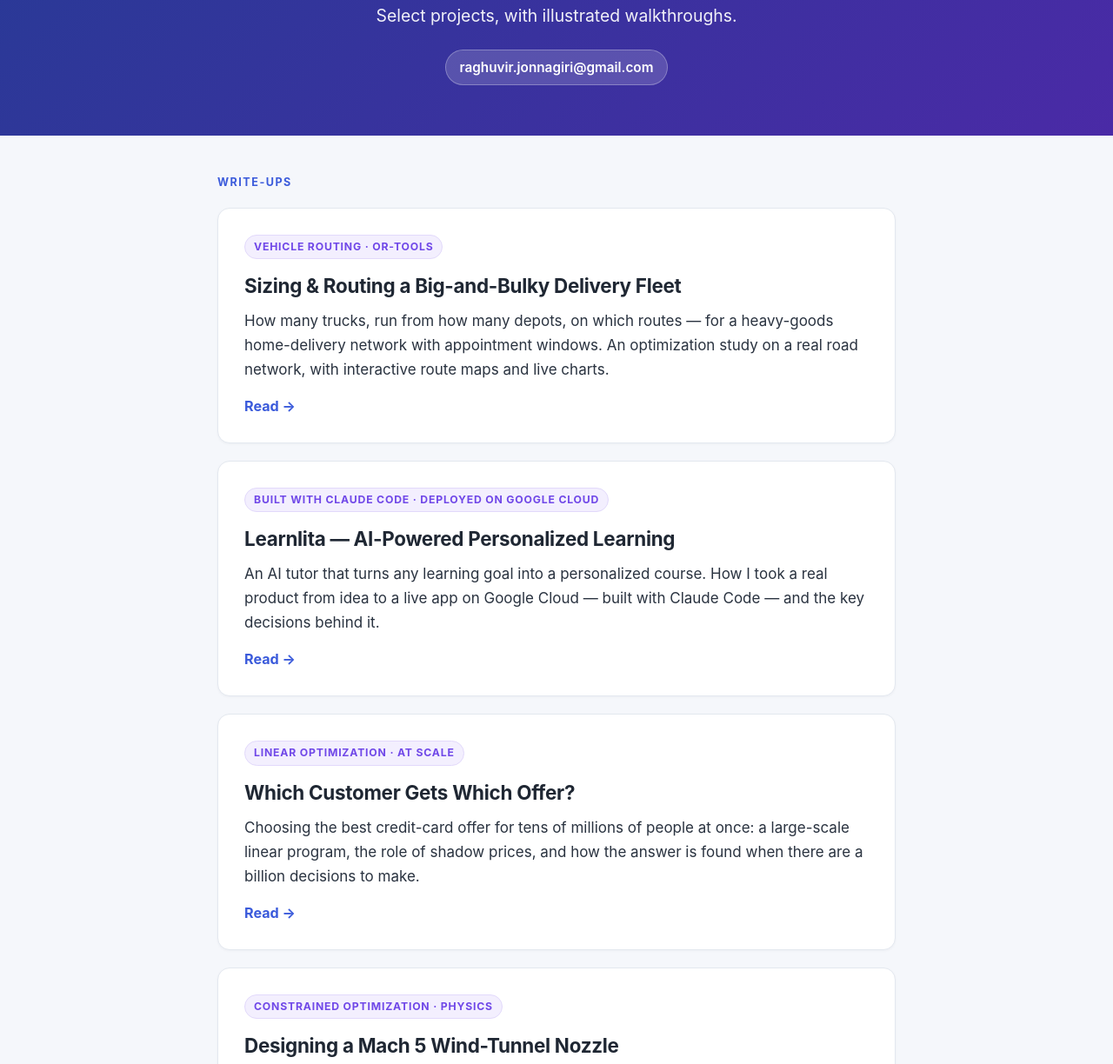
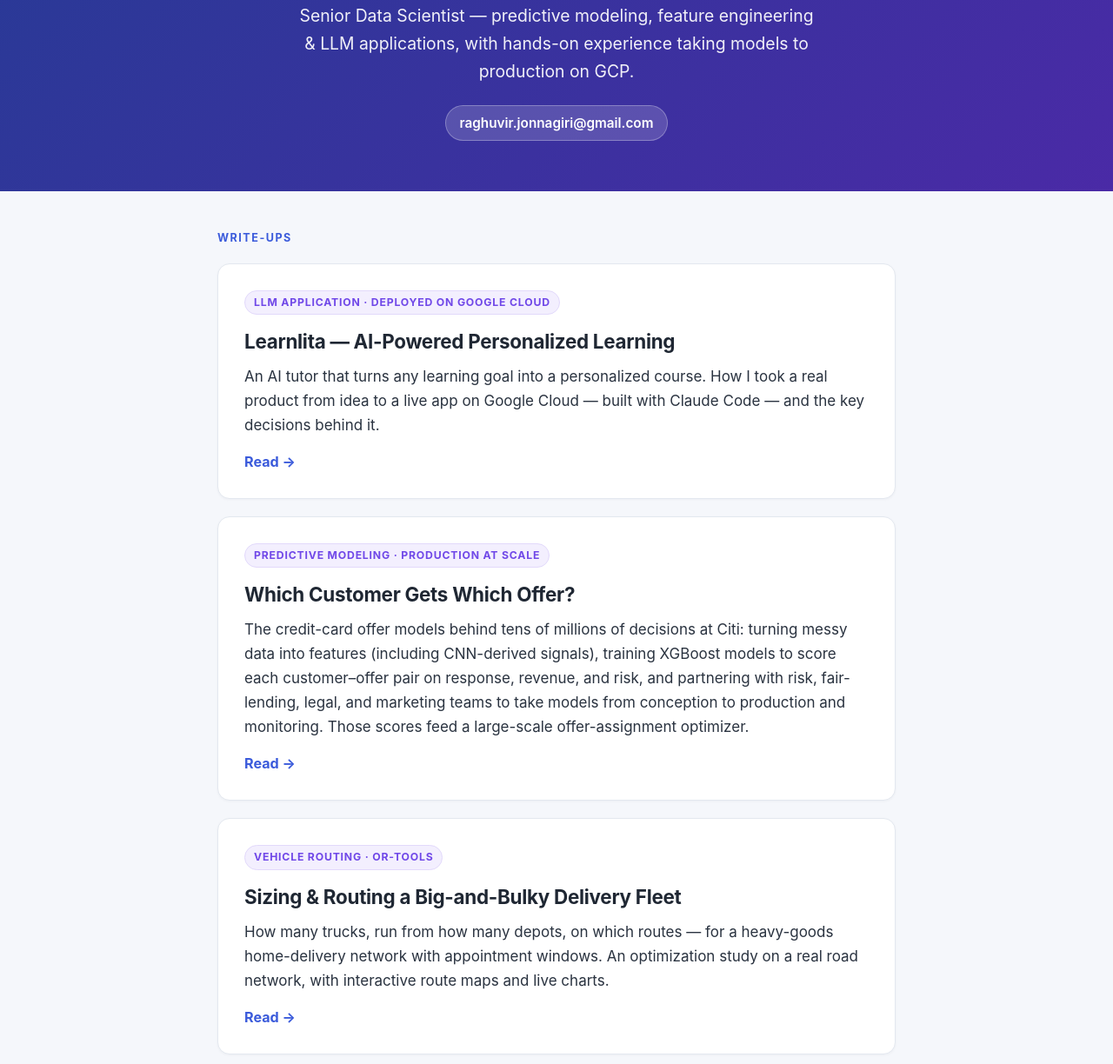
Before and after one commit to RaghuvirJonnagiri/RaghuvirJonnagiri.github.io, a plain HTML site: page index.html in a window 1280 px wide. Shown: the part 126-1350 px from the top of the page at 87% size. Drawn offline with Linux system fonts and the light colour scheme.

Commit message:
Reposition portfolio as Data Science & ML; lead with Learnlita
Retitle from "Optimization Write-ups" to "Data Science & Machine
Learning", add a Senior Data Scientist positioning line, reorder so the
ML work (Learnlita, Citi credit-card modeling) leads, and reframe the
Citi card from linear-programming-first to predictive-modeling-first.

Co-Authored-By: Claude Opus 4.8 <noreply@anthropic.com>

```diff
--- a/index.html
+++ b/index.html
@@ -3,15 +3,15 @@
 <head>
 <meta charset="UTF-8">
 <meta name="viewport" content="width=device-width, initial-scale=1.0">
-<title>Raghuvir Jonnagiri &middot; Optimization Write-ups</title>
-<meta name="description" content="Raghuvir Jonnagiri — selected optimization and machine-learning projects, with illustrated walkthroughs.">
+<title>Raghuvir Jonnagiri &middot; Data Science &amp; Machine Learning</title>
+<meta name="description" content="Raghuvir Jonnagiri — selected machine learning, GenAI, and optimization projects, with illustrated walkthroughs.">
 <meta property="og:type" content="website">
 <meta property="og:url" content="https://raghuvirjonnagiri.github.io/">
-<meta property="og:title" content="Raghuvir Jonnagiri — Optimization & ML Write-ups">
-<meta property="og:description" content="Selected projects with illustrated walkthroughs: vehicle routing with OR-Tools, large-scale offer optimization, an AI tutoring app, and more.">
+<meta property="og:title" content="Raghuvir Jonnagiri — Data Science & Machine Learning">
+<meta property="og:description" content="Selected projects with illustrated walkthroughs: a production GenAI app on Google Cloud, large-scale credit-card ML, vehicle routing, and more.">
 <meta property="og:image" content="https://raghuvirjonnagiri.github.io/og-home.png">
 <meta name="twitter:card" content="summary_large_image">
-<meta name="twitter:title" content="Raghuvir Jonnagiri — Optimization & ML Write-ups">
+<meta name="twitter:title" content="Raghuvir Jonnagiri — Data Science & Machine Learning">
 <meta name="twitter:description" content="Selected projects with illustrated walkthroughs.">
 <meta name="twitter:image" content="https://raghuvirjonnagiri.github.io/og-home.png">
 <style>
@@ -56,7 +56,7 @@
 <header>
   <div class="wrap">
     <h1>Raghuvir Jonnagiri</h1>
-    <p>Select projects, with illustrated walkthroughs.</p>
+    <p>Senior Data Scientist &mdash; predictive modeling, feature engineering &amp; LLM applications, with hands-on experience taking models to production on GCP.</p>
     <div class="links">
       <a href="mailto:raghuvir.jonnagiri@gmail.com">raghuvir.jonnagiri@gmail.com</a>
     </div>
@@ -67,17 +67,8 @@
   <div class="wrap">
     <div class="sec-label">Write-ups</div>
 
-    <a class="post" href="https://RaghuvirJonnagiri.github.io/vehicle-routing-optimization/">
-      <span class="tag">Vehicle routing &middot; OR-Tools</span>
-      <h2>Sizing &amp; Routing a Big-and-Bulky Delivery Fleet</h2>
-      <p>How many trucks, run from how many depots, on which routes &mdash; for a heavy-goods
-         home-delivery network with appointment windows. An optimization study on a real road
-         network, with interactive route maps and live charts.</p>
-      <span class="read">Read &rarr;</span>
-    </a>
-
     <a class="post" href="./learnlita.html">
-      <span class="tag">Built with Claude Code &middot; Deployed on Google Cloud</span>
+      <span class="tag">LLM application &middot; deployed on Google Cloud</span>
       <h2>Learnlita &mdash; AI-Powered Personalized Learning</h2>
       <p>An AI tutor that turns any learning goal into a personalized course. How I took a real product
          from idea to a live app on Google Cloud &mdash; built with Claude Code &mdash; and the key
@@ -86,11 +77,22 @@
     </a>
 
     <a class="post" href="https://RaghuvirJonnagiri.github.io/CreditCards_OfferOptimization/">
-      <span class="tag">Linear optimization &middot; at scale</span>
+      <span class="tag">Predictive modeling &middot; production at scale</span>
       <h2>Which Customer Gets Which Offer?</h2>
-      <p>Choosing the best credit-card offer for tens of millions of people at once: a large-scale
-         linear program, the role of shadow prices, and how the answer is found when there are a billion
-         decisions to make.</p>
+      <p>The credit-card offer models behind tens of millions of decisions at Citi: turning messy data
+         into features (including CNN-derived signals), training XGBoost models to score each
+         customer&ndash;offer pair on response, revenue, and risk, and partnering with risk,
+         fair-lending, legal, and marketing teams to take models from conception to production and
+         monitoring. Those scores feed a large-scale offer-assignment optimizer.</p>
+      <span class="read">Read &rarr;</span>
+    </a>
+
+    <a class="post" href="https://RaghuvirJonnagiri.github.io/vehicle-routing-optimization/">
+      <span class="tag">Vehicle routing &middot; OR-Tools</span>
+      <h2>Sizing &amp; Routing a Big-and-Bulky Delivery Fleet</h2>
+      <p>How many trucks, run from how many depots, on which routes &mdash; for a heavy-goods
+         home-delivery network with appointment windows. An optimization study on a real road
+         network, with interactive route maps and live charts.</p>
       <span class="read">Read &rarr;</span>
     </a>
 
```
